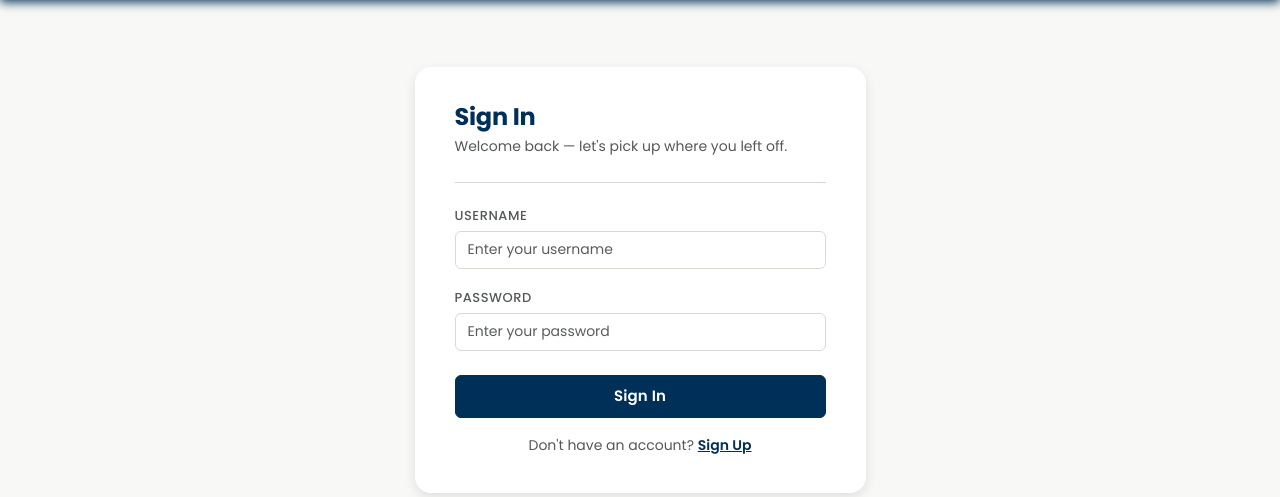
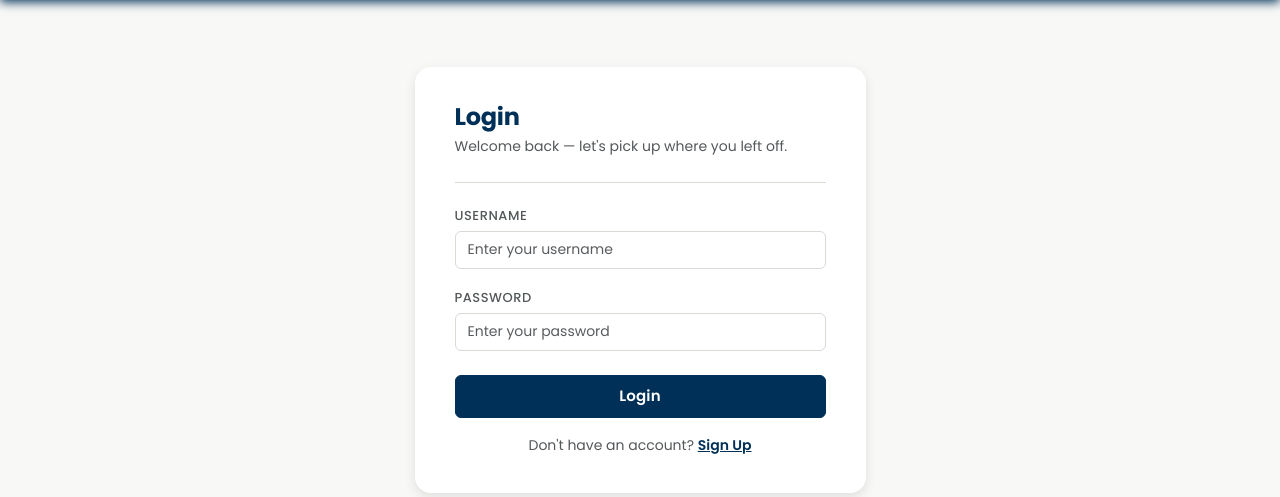
Before and after one commit to khansmoody/JobLink-Django, a Django app: page /accounts/login/ in a window 1280 px wide. Shown: the part 66-563 px from the top of the page. Run offline with Django 5.2, Linux system fonts and the light colour scheme; some libraries are stand-ins or nearby versions.

Commit message:
UI fix: small ui fix for login and signup

```diff
--- a/accounts/templates/accounts/login.html
+++ b/accounts/templates/accounts/login.html
@@ -6,7 +6,7 @@
       <div class="col-md-6 col-lg-5">
         <div class="card auth-card">
           <div class="card-body">
-            <h2>Sign In</h2>
+            <h2>Login</h2>
             <p class="auth-subtitle">Welcome back — let's pick up where you left off.</p>
             <hr>
             {% if template_data.error %}
@@ -28,7 +28,7 @@
                        autocomplete="current-password" class="form-control"
                        placeholder="Enter your password">
               </div>
-              <button type="submit" class="btn btn-primary">Sign In</button>
+              <button type="submit" class="btn btn-primary">Login</button>
             </form>
             <p class="text-center text-muted mt-3 mb-0" style="font-size:0.875rem;">
               Don't have an account? <a href="{% url 'accounts.signup' %}" style="color:var(--navy);font-weight:600;">Sign Up</a>
--- a/accounts/templates/accounts/signup.html
+++ b/accounts/templates/accounts/signup.html
@@ -15,7 +15,7 @@
               <button type="submit" class="btn btn-primary mt-2">Create Account</button>
             </form>
             <p class="text-center text-muted mt-3 mb-0" style="font-size:0.875rem;">
-              Already have an account? <a href="{% url 'accounts.login' %}" style="color:var(--navy);font-weight:600;">Sign In</a>
+              Already have an account? <a href="{% url 'accounts.login' %}" style="color:var(--navy);font-weight:600;">Login</a>
             </p>
           </div>
         </div>
--- a/home/templates/home/about.html
+++ b/home/templates/home/about.html
@@ -166,7 +166,7 @@
         <i class="fas fa-arrow-right me-2"></i>Create an Account
       </a>
       <a href="{% url 'accounts.login' %}" style="background:transparent; border:2px solid rgba(255,255,255,0.45); color:#fff; font-weight:600; font-size:0.9375rem; padding:0.65rem 1.8rem; border-radius:6px; text-decoration:none;">
-        Sign In
+        Login
       </a>
     </div>
   </div>
```
Also changed, not shown: db.sqlite3.
